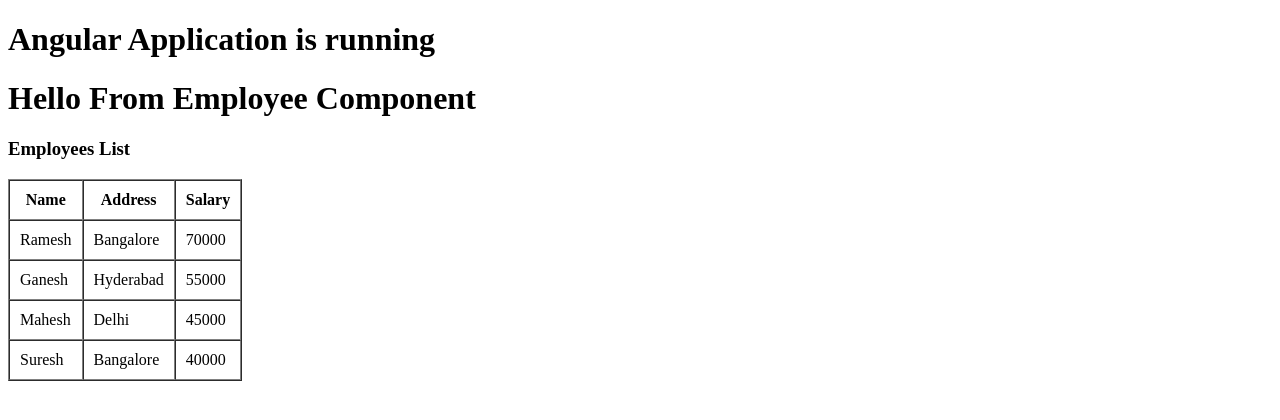
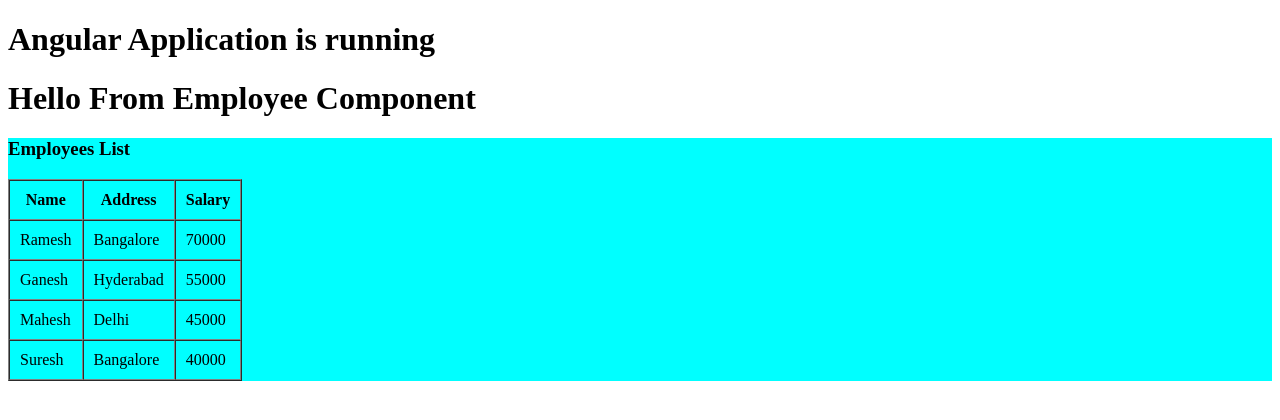
Before and after one commit to parmendra05/angular-basics, an Angular app: page / in a window 1280 px wide. Shown: the top 420 px of the page. Built offline with nearby package versions, Linux system fonts and the light colour scheme.

Commit message:
inline css using property-binding

```diff
--- a/src/app/components/employee/employee.component.html
+++ b/src/app/components/employee/employee.component.html
@@ -1,6 +1,6 @@
 <h1>Hello From Employee Component</h1>
 
-<div>
+<div [style.BackgroundColor]="myTableColor">
 <h3>Employees List</h3>
 <table border="1" cellpadding="10" cellspacing="0">
     <tr>
--- a/src/app/components/employee/employee.component.ts
+++ b/src/app/components/employee/employee.component.ts
@@ -16,4 +16,6 @@
     {name: "Suresh" , address : "Bangalore" , salary : 40000 }
   ]
 
+  myTableColor = "aqua"
+
 }
```
